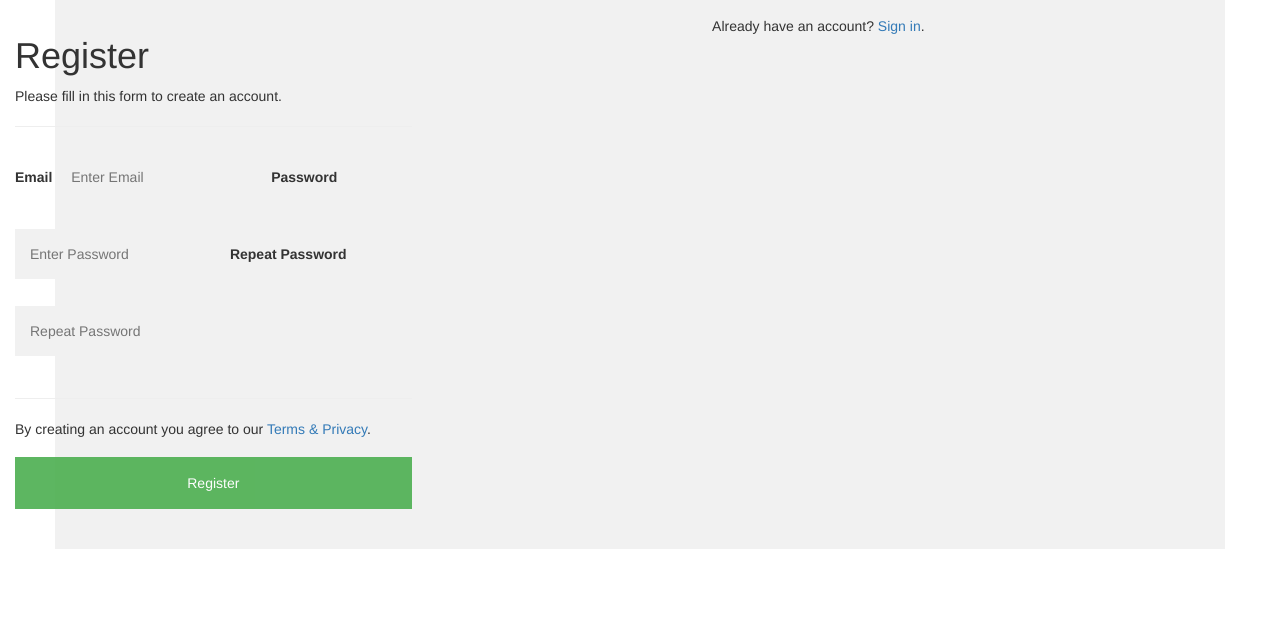
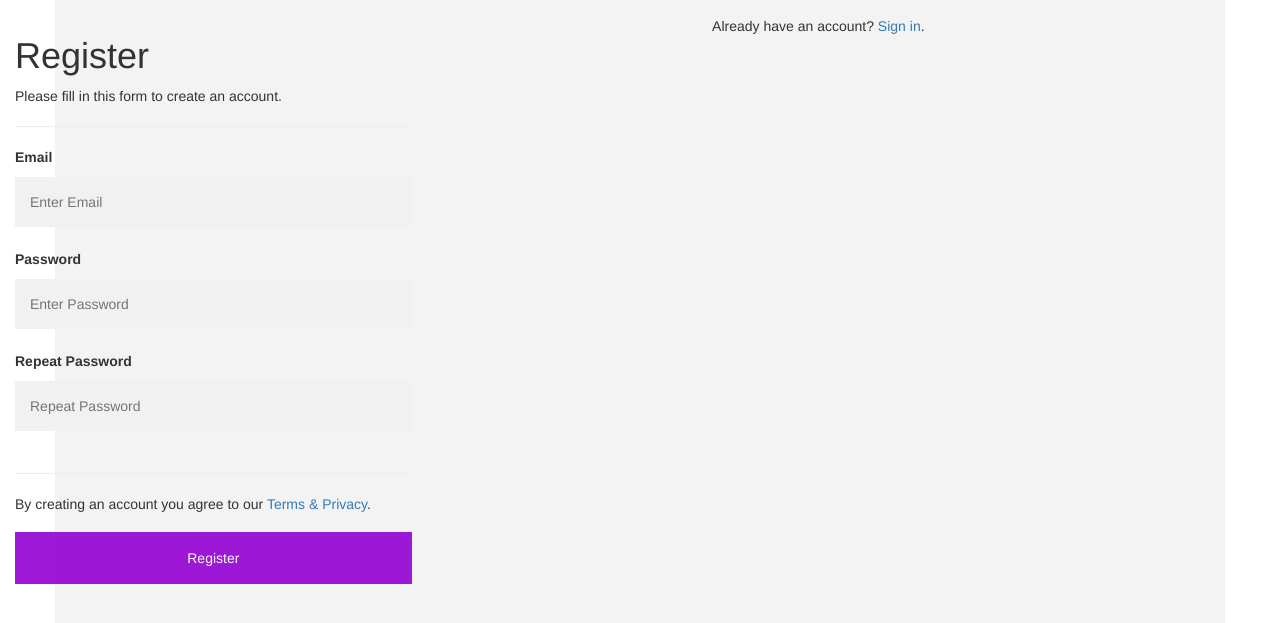
Before and after one commit to shbhmj/shbhmj.github.io, a PHP site: page / in a window 1280 px wide. Shown: the top 623 px of the page. Run offline with PHP 8.4, Linux system fonts and the light colour scheme; some libraries are stand-ins or nearby versions.

Commit message:
Update common.css

```diff
--- a/common.css
+++ b/common.css
@@ -7,7 +7,7 @@
 
 /* Full-width input fields */
 input[type=text], input[type=password] {
-/* width: 100%; */
+  width: 100%;
   padding: 15px;
   margin: 5px 0 22px 0;
   display: inline-block;
@@ -28,7 +28,7 @@ hr {
 
 /* Set a style for the submit/register button */
 .registerbtn {
-  background-color: #4CAF50;
+  background-color: #9400D3;
   color: white;
   padding: 16px 20px;
   margin: 8px 0;
@@ -49,6 +49,6 @@ a {
 
 /* Set a grey background color and center the text of the "sign in" section */
 .signin {
-  background-color: #f1f1f1;
+  background-color: #f3f3f3;
   text-align: center;
 }
```
